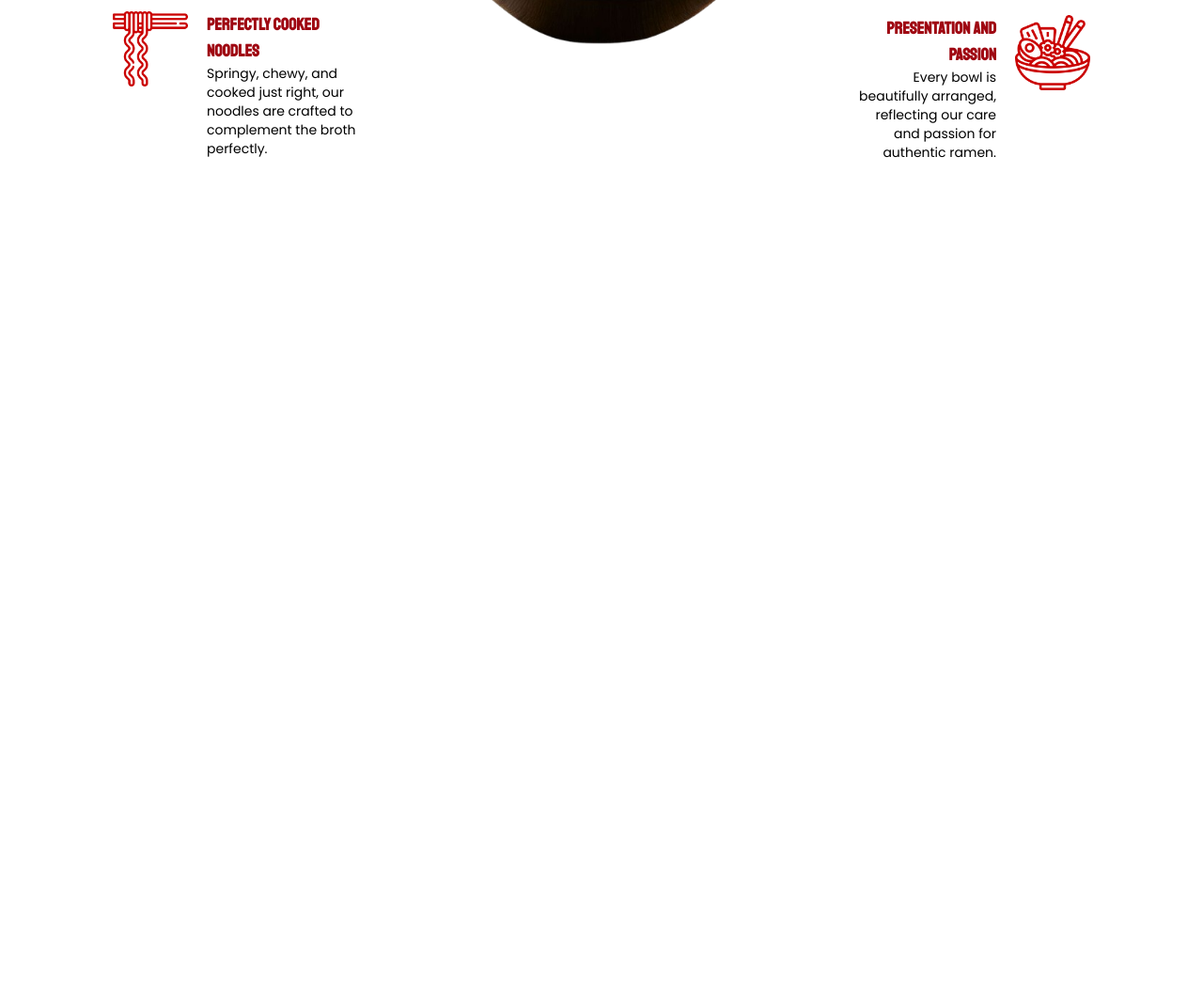
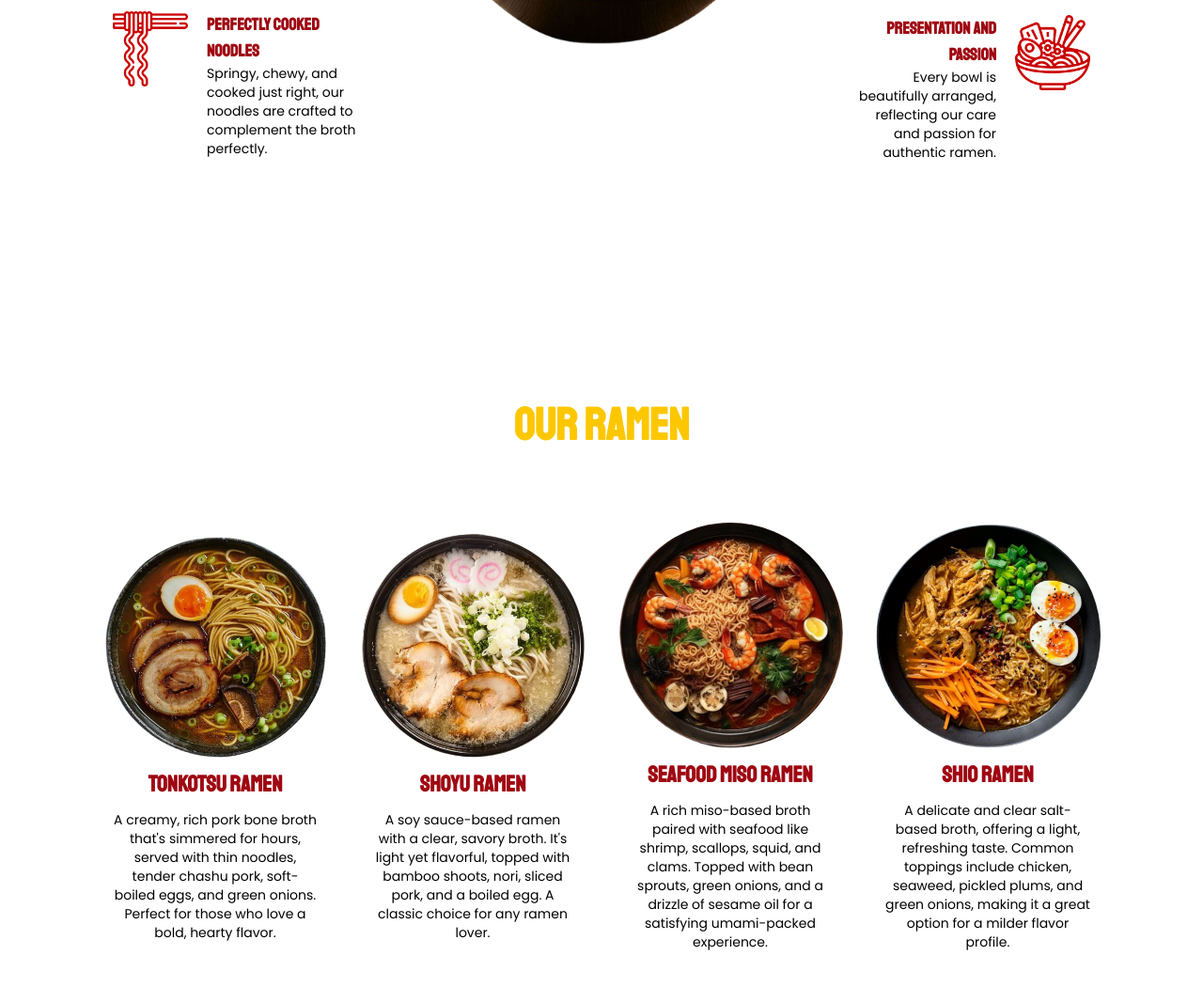
Before and after one commit to ShyrineJardin/RyuzenBowls_website, a website: page index.html in a window 1280 px wide. Shown: the part 2478-3528 px from the top of the page at 94% size. Before the commit the page ends 2778 px from the top, so only its background shows below. Drawn offline with nearby package versions, Linux system fonts and the light colour scheme.

Commit message:
products added

```diff
--- a/index.html
+++ b/index.html
@@ -137,14 +137,16 @@
             <div class="container  flex flex-col gap-20 lg:flex-row">
                 <div class="lg:w-1/2">
                     <div class="flex flex-col text-center lg:text-start">
-                        <h2>Serving Authentic Japanese Ramen, Crafted with Tradition, Flavor, and Heart in Every Bowl</h2>
+                        <h2>Serving Authentic Japanese Ramen, Crafted with Tradition, Flavor, and Heart in Every Bowl
+                        </h2>
                         <p class="mt-4 text-white">
                             Ryuzen Bowls, was founded on the island of Kyushu, Japan over 50 years ago by Mr. Takaharu
                             Shigemitsu.
                             Every bowl of ramen we serve is a masterpiece, crafted with time-honored techniques, premium
                             ingredients, and a deep respect for Japanese culinary traditions.
 
-                            At Ryuzen Bowls, we don’t just serve ramen—we serve a story of culture, flavor, and dedication.
+                            At Ryuzen Bowls, we don’t just serve ramen—we serve a story of culture, flavor, and
+                            dedication.
                             Step in, slurp loud, and savor the soul of Japan in every bite.
                         </p>
                     </div>
@@ -173,7 +175,8 @@
 
                         <div>
                             <h4>Rich, Flavorful Broth</h4>
-                            <p>Simmered for hours, our broths are packed with deep, authentic flavors that define every bowl.</p>
+                            <p>Simmered for hours, our broths are packed with deep, authentic flavors that define every
+                                bowl.</p>
                         </div>
                     </div>
 
@@ -183,7 +186,8 @@
 
                         <div>
                             <h4>Well-Balanced Toppings</h4>
-                            <p>From tender chashu to marinated eggs, every topping adds texture and enhances the flavor.</p>
+                            <p>From tender chashu to marinated eggs, every topping adds texture and enhances the flavor.
+                            </p>
                         </div>
                     </div>
 
@@ -193,7 +197,8 @@
 
                         <div>
                             <h4>Perfectly Cooked Noodles</h4>
-                            <p>Springy, chewy, and cooked just right, our noodles are crafted to complement the broth perfectly.</p>
+                            <p>Springy, chewy, and cooked just right, our noodles are crafted to complement the broth
+                                perfectly.</p>
                         </div>
                     </div>
 
@@ -211,7 +216,8 @@
 
                         <div class="lg:text-end">
                             <h4>Harmonious Flavor Profile</h4>
-                            <p>Our ramen balances savory, salty, and umami notes for a rich yet perfectly rounded taste.</p>
+                            <p>Our ramen balances savory, salty, and umami notes for a rich yet perfectly rounded taste.
+                            </p>
                         </div>
                     </div>
 
@@ -231,7 +237,8 @@
 
                         <div class="lg:text-end">
                             <h4>Presentation and Passion</h4>
-                            <p>Every bowl is beautifully arranged, reflecting our care and passion for authentic ramen.</p>
+                            <p>Every bowl is beautifully arranged, reflecting our care and passion for authentic ramen.
+                            </p>
                         </div>
                     </div>
 
@@ -240,7 +247,66 @@
             </div>
 
         </section>
-        <!-- Product -->
+
+<!-- Product -->
+<section id="product" class="relative">
+    <div class="container relative z-10">
+        <div class="text-center">
+            <h2>Our Ramen</h2>
+        </div>
+
+        <div class="mt-20 grid grid-cols-1 gap-14 md:grid-cols-2 xl:grid-cols-4">
+            <!-- ramen-bowl 1 -->
+            <div class="product_item flex flex-col gap-3 items-center justify-center text-center">
+                <div class="product_item_img relative w-60 h-60 overflow-hidden">
+                    <img src="assets/Tonkotsu.png" alt="ramen_product"
+                         class="rounded-full w-full h-full object-cover object-center">
+                </div>
+                <h3>Tonkotsu Ramen</h3>
+                <p>A creamy, rich pork bone broth that's simmered for hours, served with thin noodles,
+                    tender chashu pork, soft-boiled eggs, and green onions. Perfect for those who love a
+                    bold, hearty flavor.</p>
+            </div>
+
+            <!-- ramen-bowl 2 -->
+            <div class="product_item flex flex-col gap-3 items-center justify-center text-center">
+                <div class="product_item_img relative w-60 h-60 overflow-hidden">
+                    <img src="assets/Shoyu.png" alt="ramen_product"
+                         class="rounded-full w-full h-full object-cover object-center">
+                </div>
+                <h3>Shoyu Ramen</h3>
+                <p>A soy sauce-based ramen with a clear, savory broth. It's light yet flavorful, topped
+                    with bamboo shoots, nori, sliced pork, and a boiled egg. A classic choice for any
+                    ramen lover.</p>
+            </div>
+
+            <!-- ramen-bowl 3 -->
+            <div class="product_item flex flex-col gap-3 items-center justify-center text-center">
+                <div class="product_item_img relative w-60 h-60 overflow-hidden">
+                    <img src="assets/Seafood_Miso.png" alt="ramen_product"
+                         class="rounded-full w-full h-full object-cover object-center">
+                </div>
+                <h3>Seafood Miso Ramen</h3>
+                <p>A rich miso-based broth paired with seafood like shrimp, scallops, squid, and clams.
+                    Topped with bean sprouts, green onions, and a drizzle of sesame oil for a satisfying
+                    umami-packed experience.</p>
+            </div>
+
+            <!-- ramen-bowl 4 -->
+            <div class="product_item flex flex-col gap-3 items-center justify-center text-center">
+                <div class="product_item_img relative w-60 h-60 overflow-hidden">
+                    <img src="assets/Shio.png" alt="ramen_product"
+                         class="rounded-full w-full h-full object-cover object-center">
+                </div>
+                <h3>Shio Ramen</h3>
+                <p>A delicate and clear salt-based broth, offering a light, refreshing taste. Common
+                    toppings include chicken, seaweed, pickled plums, and green onions, making it a
+                    great option for a milder flavor profile.</p>
+            </div>
+        </div>
+    </div>
+</section>
+
 
     </main>
 
--- a/input.css
+++ b/input.css
@@ -41,7 +41,7 @@ h2 {
 }
 
 h3 {
-    @apply text-2xl font-bold font-staatliches;
+    @apply text-2xl font-bold font-staatliches  text-red-800;
 }
 
 h4 {
@@ -87,3 +87,12 @@ h4 {
 .btn_primary {
     @apply relative flex h-14 w-48 bg-amber-800 items-center justify-center text-white uppercase shadow-2xl overflow-hidden transition-all before:absolute before:h-0 before:w-0 before:rounded-full before:bg-white before:duration-500 before:ease-out hover:text-black;
 }
+
+/* product item */
+.product_item_img img{
+    @apply cursor-pointer duration-300;
+}
+
+.product_item_img:hover img{
+    @apply rotate-45;
+}
```
Also changed, not shown: assets/Seafood_Miso.png (added), assets/Shio.png (added), assets/Shoyu.png (added), assets/Tonkotsu.png (added), output.css.
